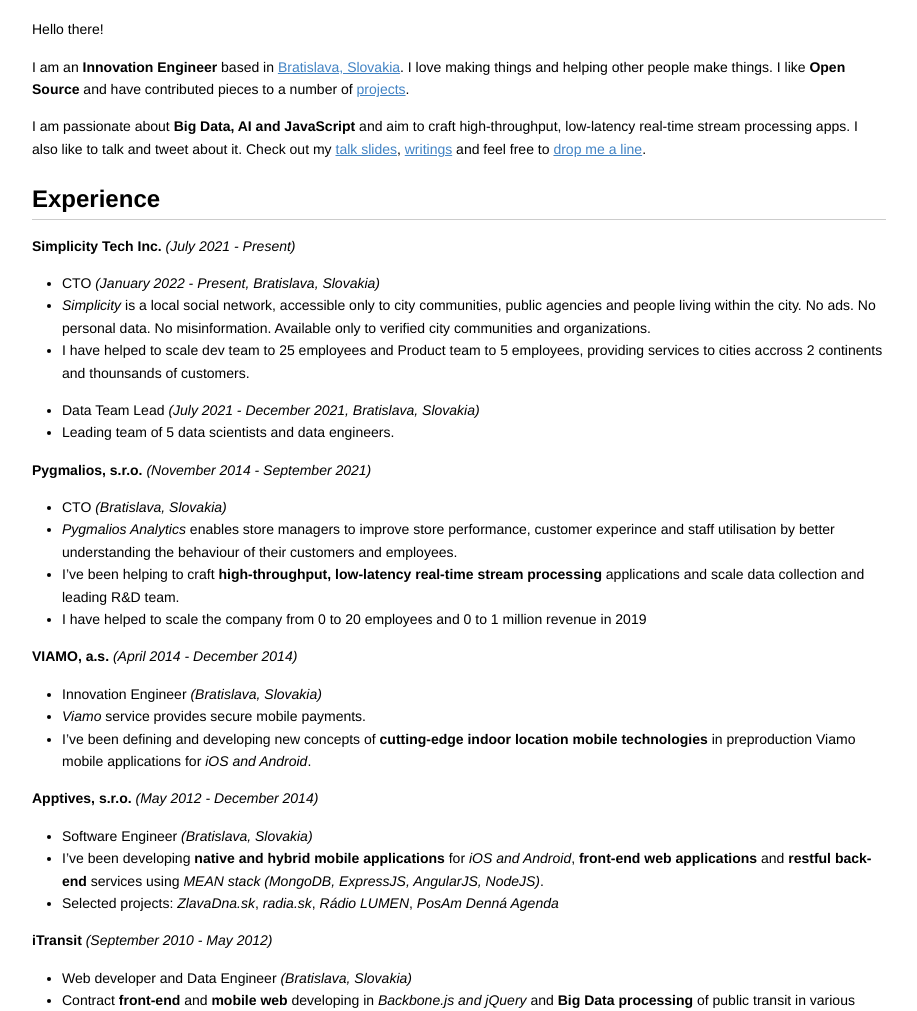
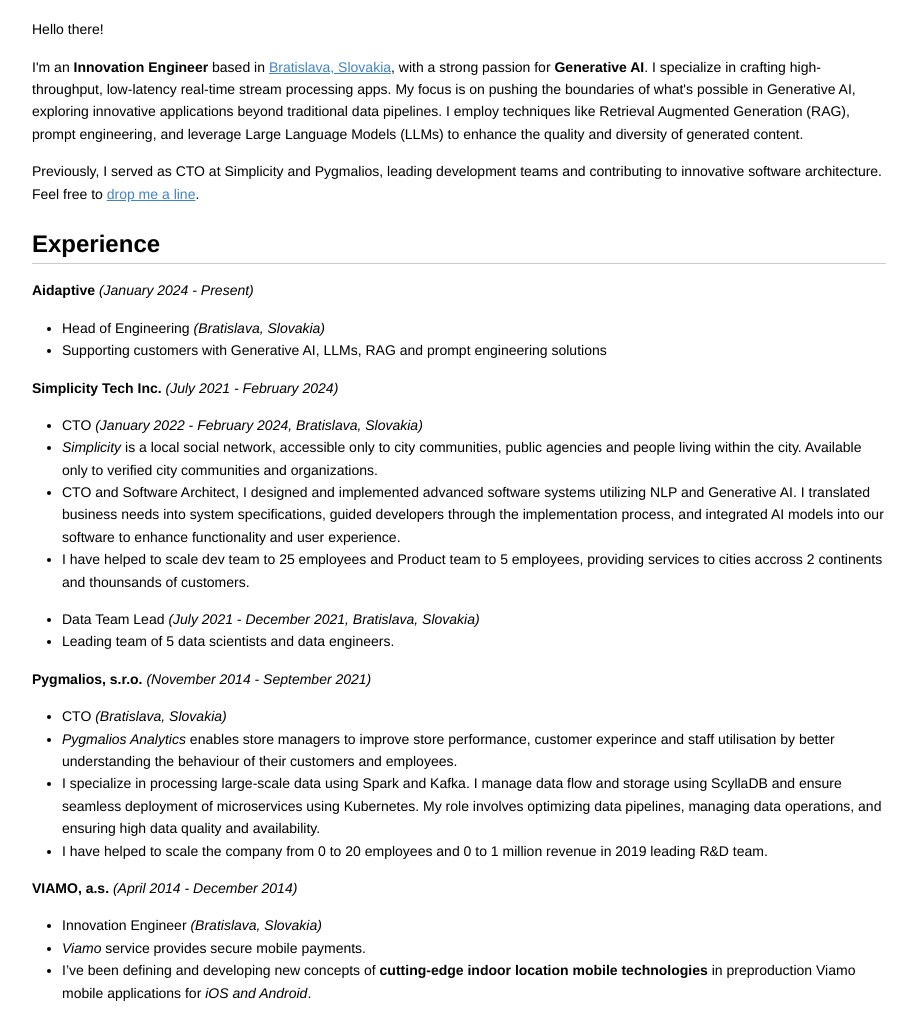
Before and after one commit to janantala/janantala.github.io, a website: page resume/index.html in a window 1280 px wide. Shown: the part 400-1411 px from the top of the page, without its empty margins (181-1098 px from the left). Drawn offline with Linux system fonts and the light colour scheme.

Commit message:
Update cv

```diff
--- a/resume/index.html
+++ b/resume/index.html
@@ -429,18 +429,25 @@
 
 <p>Hello there!</p>
 
-<p>I am an <strong>Innovation Engineer</strong> based in <a href="https://www.google.com/maps/search/Bratislava,+Slovakia">Bratislava, Slovakia</a>. I love making things and helping other people make things. I like <strong>Open Source</strong> and have contributed pieces to a number of <a href="https://github.com/angular-adaptive">projects</a>.</p>
+<p>I'm an <strong>Innovation Engineer</strong> based in <a href="https://www.google.com/maps/search/Bratislava,+Slovakia">Bratislava, Slovakia</a>, with a strong passion for <strong>Generative AI</strong>. I specialize in crafting high-throughput, low-latency real-time stream processing apps. My focus is on pushing the boundaries of what's possible in Generative AI, exploring innovative applications beyond traditional data pipelines. I employ techniques like Retrieval Augmented Generation (RAG), prompt engineering, and leverage Large Language Models (LLMs) to enhance the quality and diversity of generated content.</p>
 
-<p>I am passionate about <strong>Big Data, AI and JavaScript</strong> and aim to craft high-throughput, low-latency real-time stream processing apps. I also like to talk and tweet about it. Check out my <a href="http://www.janantala.com/slides">talk slides</a>, <a href="http://janantala.github.io/beyond-adaptive-web-design/">writings</a> and feel free to <a href="mailto:hello@janantala.com">drop me a line</a>.</p>
+<p>Previously, I served as CTO at Simplicity and Pygmalios, leading development teams and contributing to innovative software architecture. Feel free to <a href="mailto:hello@janantala.com">drop me a line</a>.</p>
 
 <h2 id="toc_0">Experience</h2>
 
+<p><strong>Aidaptive</strong> <em>(January 2024 - Present)</em></p>
 
-<p><strong>Simplicity Tech Inc.</strong> <em>(July 2021 - Present)</em></p>
+<ul>
+  <li>Head of Engineering <em>(Bratislava, Slovakia)</em></li>
+  <li>Supporting customers with Generative AI, LLMs, RAG and prompt engineering solutions</li>
+</ul>
+
+<p><strong>Simplicity Tech Inc.</strong> <em>(July 2021 - February 2024)</em></p>
 <ul>
 
-      <li>CTO <em>(January 2022 - Present, Bratislava, Slovakia)</em></li>
-      <li><em>Simplicity</em> is a local social network, accessible only to city communities, public agencies and people living within the city. No ads. No personal data. No misinformation. Available only to verified city communities and organizations.</li>
+      <li>CTO <em>(January 2022 - February 2024, Bratislava, Slovakia)</em></li>
+      <li><em>Simplicity</em> is a local social network, accessible only to city communities, public agencies and people living within the city. Available only to verified city communities and organizations.</li>
+      <li>CTO and Software Architect, I designed and implemented advanced software systems utilizing NLP and Generative AI. I translated business needs into system specifications, guided developers through the implementation process, and integrated AI models into our software to enhance functionality and user experience.</li>
       <li>I have helped to scale dev team to 25 employees and Product team to 5 employees, providing services to cities accross 2 continents and thounsands of customers.</li>
 
 </ul>
@@ -455,9 +462,10 @@
 <ul>
 <li>CTO <em>(Bratislava, Slovakia)</em></li>
 <li><em>Pygmalios Analytics</em> enables store managers to improve store performance, customer experince and staff utilisation by better understanding the behaviour of their customers and employees.</li>
-<li>I&rsquo;ve been helping to craft <strong>high-throughput, low-latency real-time stream processing</strong> applications and scale data collection and leading R&D team.</li>
-<li>I have helped to scale the company from 0 to 20 employees and 0 to 1 million revenue in 2019</li>
-</ul></li>
+<li>I specialize in processing large-scale data using Spark and Kafka. I manage data flow and storage using ScyllaDB and ensure seamless deployment of microservices using Kubernetes. My role involves optimizing data pipelines, managing data operations, and ensuring high data quality and availability.</li>
+<li>I have helped to scale the company from 0 to 20 employees and 0 to 1 million revenue in 2019 leading R&D team.</li>
+</ul>
+
 <p><strong>VIAMO, a.s.</strong> <em>(April 2014 - December 2014)</em></p>
 
 <ul>
@@ -483,7 +491,7 @@
 <h4 id="toc_1">Open Source &amp; Nonprofit</h4>
 
 <ul>
-<li><p><strong>OZ United</strong> <em>(2012 - Present)</em></p>
+<li><p><strong>OZ United</strong> <em>(2012 - 2020)</em></p>
 
 <ul>
 <li>Volunteer <em>(Uhrovec, Slovakia)</em></li>
@@ -510,9 +518,6 @@
 <li><p><strong>Lambda Architecture</strong><em> Asseco talk 2017</em></p>
 <li><p><strong>Beyond Adaptive Web Design</strong><em> IIT.SRC 2014</em></p>
 <li><p><strong>How to build an open source AngularJS module</strong><em> WebElement #25</em></p>
-<ul>
-<li</li>
-</ul></li>
 </ul>
 
 <h2 id="toc_3">Education</h2>
```
